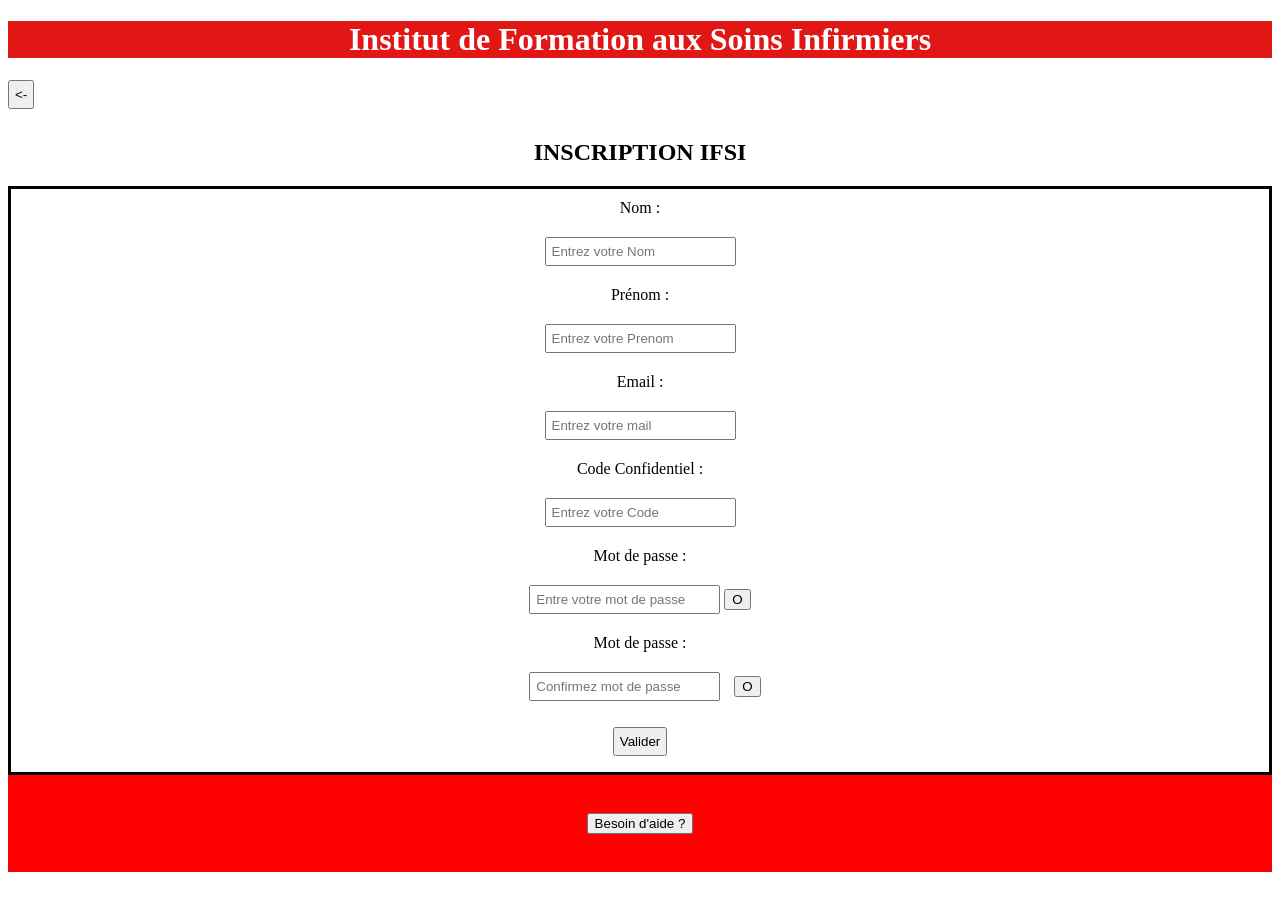
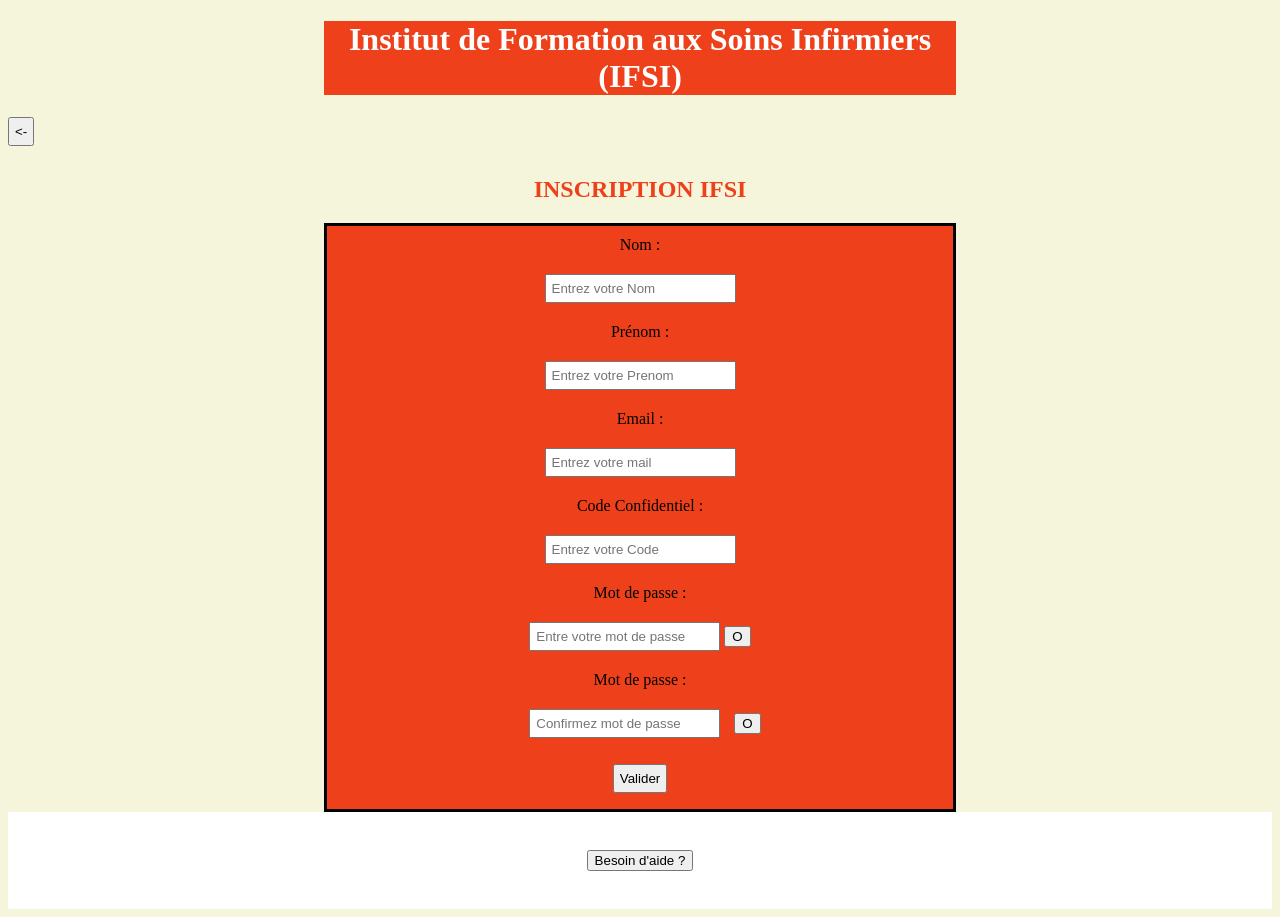
Before and after one commit to RomainSoil/SAE301, a PHP site: page /SAE301/Login2.php in a window 1280 px wide. Before the commit the page ends 872 px from the top, so only its background shows below. Run offline with PHP 8.4, Linux system fonts and the light colour scheme.

Commit message:
Accueil/Login

```diff
--- a/PHP/Accueil.php
+++ b/PHP/Accueil.php
@@ -10,9 +10,11 @@
 <header>
 <div class="a">
     <br>
+    <img src="logoIFSI.png" width=10% height=10%/>
     <h2> Institut de Formation aux Soins Infirmiers (IFSI)</h2>
     <br><br><br><br>
-</div></header>
+</div>
+</header>
 <div class="f">
     <h3>Entrez votre identifiant et votre mot de passe</h3> <br>
 <form action="" method="post">
--- a/PHP/LOGIN.css
+++ b/PHP/LOGIN.css
@@ -4,11 +4,16 @@
     top:0;
 
 }
-
+body{
+    background-color: beige;
+}
 header{
-    background-color: #e31616;
+    background-color: #EE401A;
     text-align: center;
     color: white;
+    margin-left: 25%;
+    margin-right: 25%;
+
 
 
 }
@@ -24,6 +29,7 @@ div.I{
 div.connexion{
     text-align: center;
     border:solid;
+
 }
 
 label{
@@ -36,7 +42,7 @@ input {
 div.inscription{
     text-align: center;
     font-weight: bold;
-;
+
 }
 
 .progressbar-wrapper {
@@ -59,6 +65,16 @@ footer {
     width:94%;
     font-size: 1em;
     color:white;
-    background-color: red;
+    background-color: white;
     font-weight: bold;
 }
+div.box{
+    background-color:  #EE401A;
+    margin-left: 25%;
+    margin-right: 25%;
+
+}
+div.I{
+    color: #EE401A;
+    text-align: center;
+}
--- a/PHP/Login2.php
+++ b/PHP/Login2.php
@@ -8,7 +8,7 @@
 </head>
 <header>
     <div id ="texte">
-        <h1>Institut de Formation aux Soins Infirmiers</h1>
+        <h1>Institut de Formation aux Soins Infirmiers (IFSI)</h1>
     </div>
 </header>
 
```
Also changed, not shown: PHP/Accueil.css (+8 -3 lines), PHP/logoIFSI.png (added).
